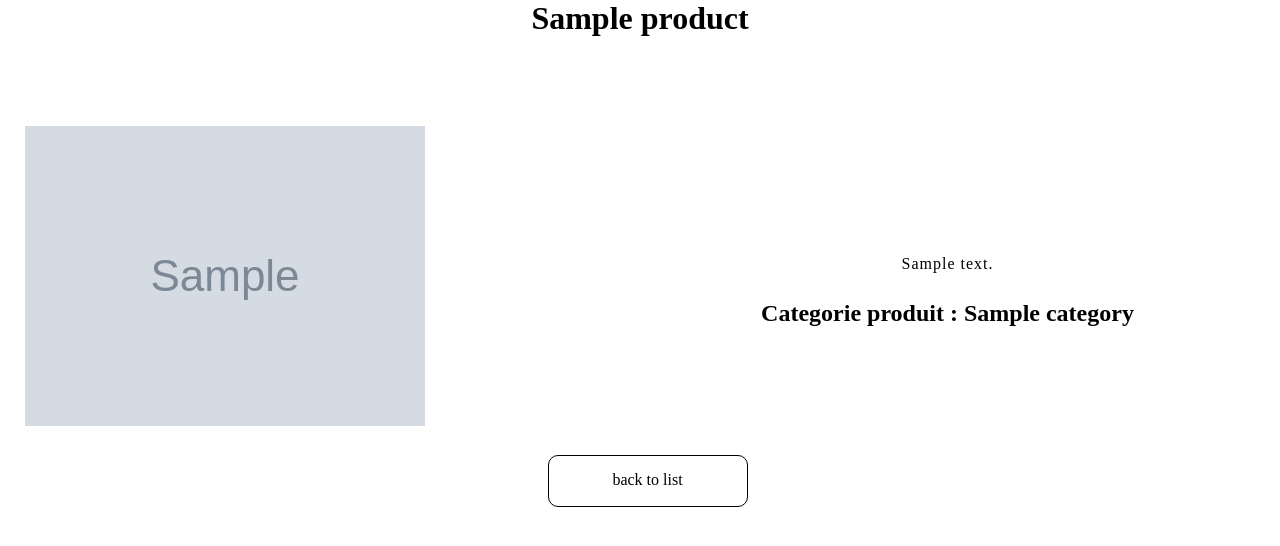
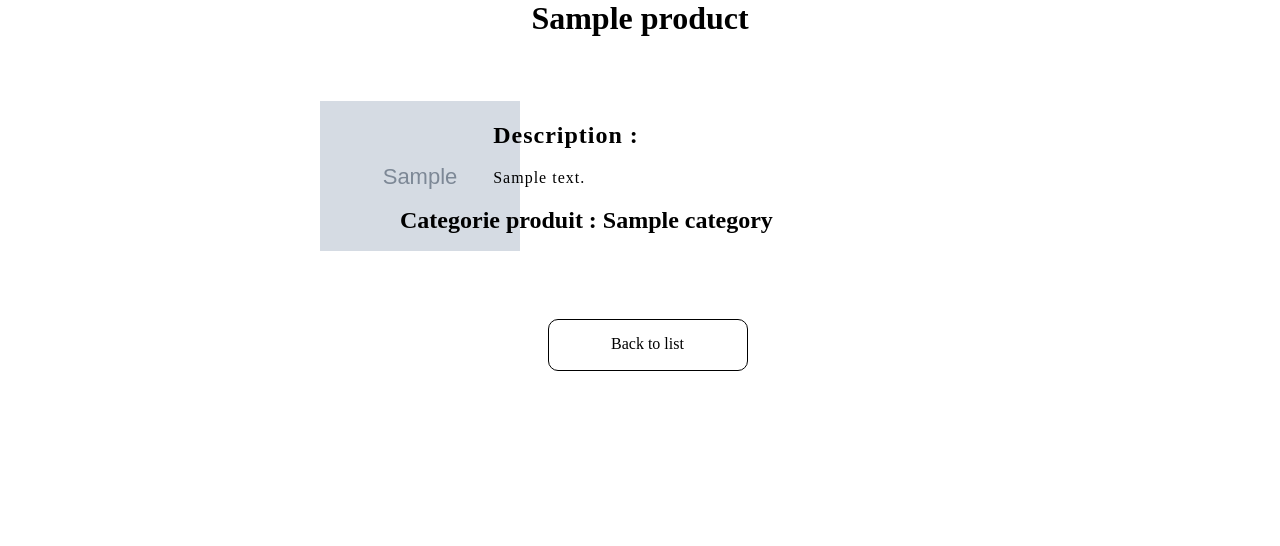
Before and after one commit to Alexis-crl/StreamFinal, a Symfony app: template StreamFinal/templates/product/show.html.twig in a window 1280 px wide. Shown: the part 117-663 px from the top of the page. Run offline with Twig, Linux system fonts and the light colour scheme; the template is opened without the code that fills it: most values are stand-ins (such as "Sample title", 1, 10 or a date in 2020); grey boxes marked "Sample" are stand-in pictures; some libraries are stand-ins or nearby versions.

Commit message:
AAAAAAAAAAAAA

```diff
--- a/StreamFinal/public/css/style.css
+++ b/StreamFinal/public/css/style.css
@@ -48,13 +48,13 @@ nav a:hover {
   width: 100%;
   grid-gap: 40px;
   margin-top: 5%;
+  margin-bottom: 5%;
   justify-content: center;
 }
 
 .card {
   border: 1px solid rgba(0, 0, 0, 0.26);
   border-radius: 10px;
-  margin: 25px;
   height: auto;
   padding: 25px;
   width: 100%;
@@ -80,7 +80,11 @@ nav a:hover {
 }
 
 .card-img img {
+  width: 100px;
+}
+.productImage img {
   width: 50%;
+  margin-left: 80%;
 }
 
 .card-show {
@@ -135,11 +139,10 @@ nav a:hover {
 }
 
 .productShowContainer {
-  display: grid;
+  display: flex;
   margin-top: 5%;
+  margin-bottom: 5%;
   width: 100%;
-  grid-template-columns: repeat(2, 1fr);
-  padding: 25px;
 }
 
 .productContent {
@@ -150,10 +153,10 @@ nav a:hover {
 }
 
 .productDescription {
-  padding: 25px;
   letter-spacing: 1px;
   text-align: justify;
-  margin-bottom: 2px;
+  margin-bottom: 20px;
+  width: 50%;
 }
 
 .btnSymfony {
@@ -161,6 +164,7 @@ nav a:hover {
   display: flex;
   justify-content: center;
   text-align: center;
+  margin-bottom: 5%;
 }
 
 .btn-back {
--- a/StreamFinal/templates/product/index.html.twig
+++ b/StreamFinal/templates/product/index.html.twig
@@ -23,7 +23,7 @@
                         </div>
 
                         <div class='card-info'>
-                            <div>Categorie : {{ product.category }}</div>
+                            <div>Catégorie : {{ product.category }}</div>
                             <div>Disponibilité : {{ product.disponibility }}</div>
                         </div>
 
--- a/StreamFinal/templates/product/show.html.twig
+++ b/StreamFinal/templates/product/show.html.twig
@@ -12,6 +12,7 @@
         </div>
 
         <div class='productContent'>
+            <h2 class='productDescription'>Description : </h2>
             <div class='productDescription'>{{product.description}}</div>
             <h2 class='productCategory'> Categorie produit : {{product.category}}</h2>
         </div>
@@ -19,6 +20,6 @@
     </div>
 
     <div class='btnSymfony'>
-        <a class='btn-back' href="{{ path('app_product_index') }}">back to list</a>
+        <a class='btn-back' href="{{ path('app_product_index') }}">Back to list</a>
     </div>
 {% endblock %}
```
